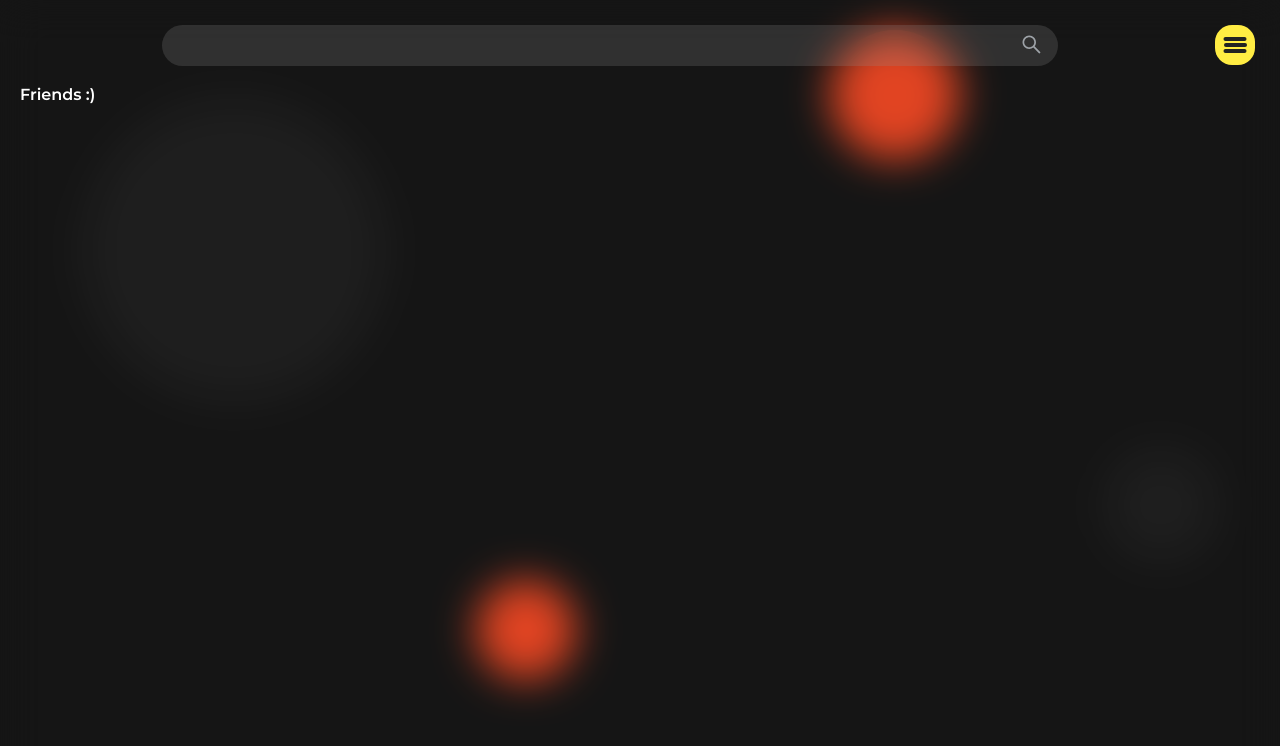
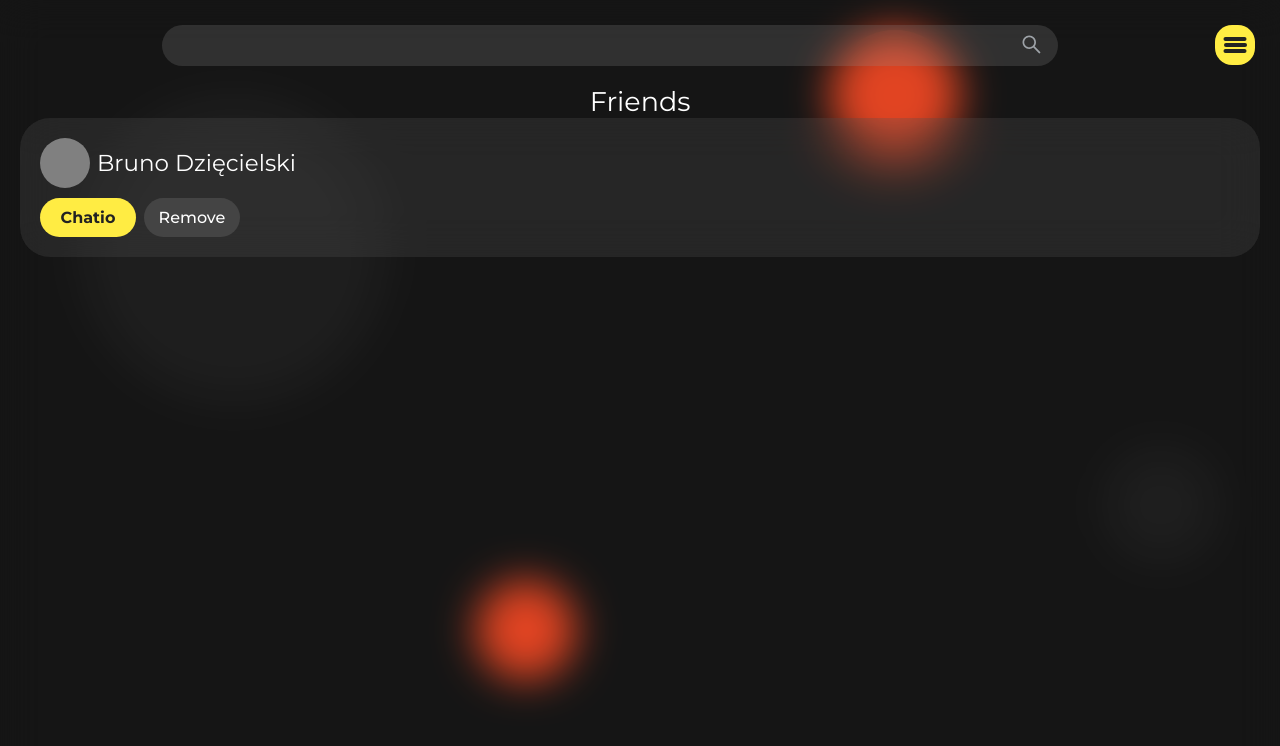
Before and after one commit to kriziu/meetio, a Next.js app: page /friends in a window 1280 px wide. Shown: the top 746 px of the page. Built offline with nearby package versions, Linux system fonts and the light colour scheme.

Commit message:
added friends page, post detail

```diff
--- a/common/components/Button.ts
+++ b/common/components/Button.ts
@@ -4,17 +4,20 @@ export const Button = styled.button<{
   inputSize?: boolean;
   icon?: boolean;
   width?: string;
+  secondary?: boolean;
 }>`
   border-radius: 3rem;
   font-size: 1.6rem;
   width: ${({ inputSize, width }) =>
     width ? width : inputSize ? '25rem' : '100%'};
   padding: 1rem;
-  font-weight: 700;
+  font-weight: ${({ secondary }) => (!secondary ? 700 : 500)};
   text-aling: center;
 
-  background-color: var(--color-primary);
-  color: var(--color-black);
+  background-color: ${({ secondary }) =>
+    !secondary ? 'var(--color-primary)' : 'rgba(197,197,197,0.15)'};
+  color: ${({ secondary }) =>
+    !secondary ? 'var(--color-black)' : 'var(--color-white)'};
   border: none;
   position: relative;
   z-index: 1;
--- a/common/components/Headers.ts
+++ b/common/components/Headers.ts
@@ -7,7 +7,7 @@ export const Header1 = styled.h1`
 `;
 
 export const Header2 = styled.h2`
-  font-size: 2.5rem;
+  font-size: 2.7rem;
   font-weight: 400;
   text-align: center;
 `;
--- a/common/components/Post/styles/Post.elements.ts
+++ b/common/components/Post/styles/Post.elements.ts
@@ -6,6 +6,9 @@ export const PostContainer = styled(Card)`
   display: flex;
   flex-direction: column;
   margin-bottom: 2rem;
+
+  /* position: absolute;
+  top: 0; */
 `;
 
 export const PostAuthor = styled(Flex)`
--- /dev/null
+++ b/modules/friends/components/Friend.tsx
@@ -0,0 +1,24 @@
+import { FC } from 'react';
+
+import { Card } from 'common/components/Card';
+import { AvatarSmall } from 'common/components/Avatars';
+import { Header3 } from 'common/components/Headers';
+import { Buttons, FriendInfo } from '../styles/Friend.elements';
+import { Button } from 'common/components/Button';
+
+const Friend: FC = () => {
+  return (
+    <Card>
+      <FriendInfo>
+        <AvatarSmall imageURL="-1" />
+        <Header3>Bruno Dzięcielski</Header3>
+      </FriendInfo>
+      <Buttons>
+        <Button>Chatio</Button>
+        <Button secondary>Remove</Button>
+      </Buttons>
+    </Card>
+  );
+};
+
+export default Friend;
--- a/modules/friends/components/Friends.tsx
+++ b/modules/friends/components/Friends.tsx
@@ -1,7 +1,14 @@
+import { Header2 } from 'common/components/Headers';
 import { FC } from 'react';
+import Friend from './Friend';
 
 const Friends: FC = () => {
-  return <div>Friends :)</div>;
+  return (
+    <div>
+      <Header2>Friends</Header2>
+      <Friend />
+    </div>
+  );
 };
 
 export default Friends;
--- /dev/null
+++ b/modules/friends/styles/Friend.elements.ts
@@ -0,0 +1,20 @@
+import styled from '@emotion/styled';
+import { Flex } from 'common/components/Flex';
+
+export const FriendInfo = styled(Flex)`
+  justify-content: flex-start;
+
+  h3 {
+    margin-left: 0.7rem;
+  }
+`;
+
+export const Buttons = styled(Flex)`
+  margin-top: 1rem;
+  max-width: 20rem;
+  justify-content: space-between;
+
+  button {
+    width: 48%;
+  }
+`;
```
Also changed, not shown: common/components/Post/components/Comment.tsx (added, +39 -0 lines), common/components/Post/components/PostDetail.tsx (added, +31 -0 lines), common/components/Post/styles/Comment.elements.ts (added, +14 -0 lines), common/components/Post/styles/PostDetails.elements.ts (added, +26 -0 lines), pages/index.tsx (+17 -1 lines).
